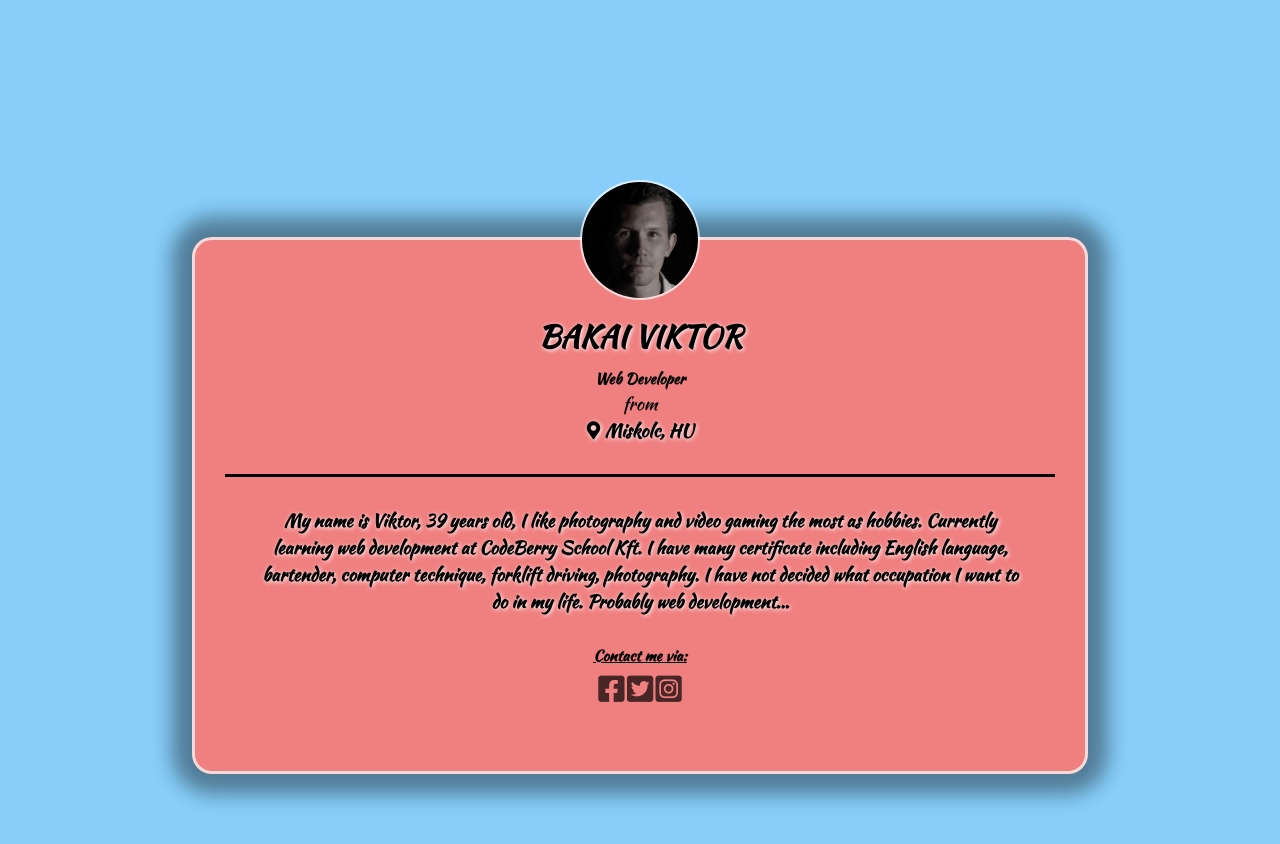
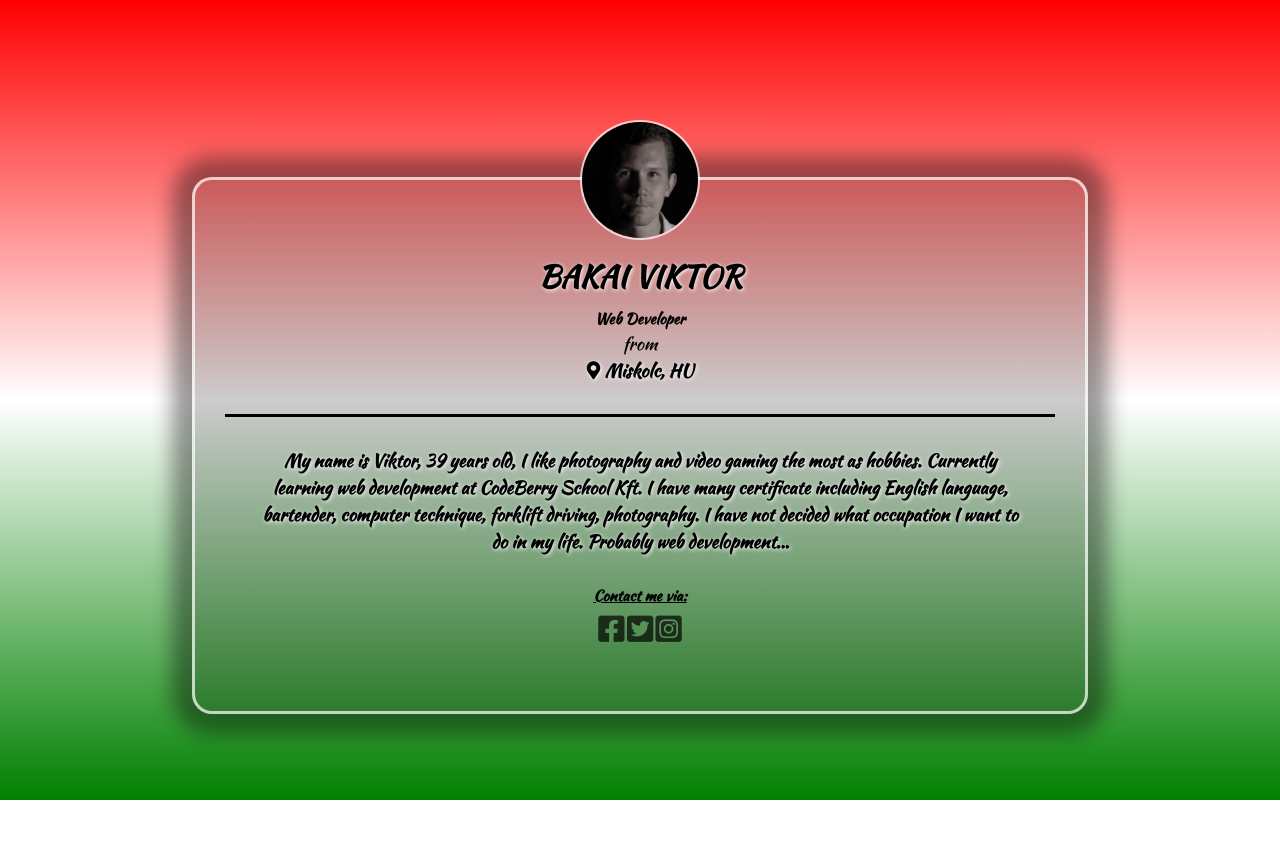
Before and after one commit to BakaiViktorWebDesign/online-businesscard, a plain HTML site: page index.html in a window 1280 px wide. After the commit the page ends 800 px from the top, so only its background shows below. Drawn offline with Linux system fonts and the light colour scheme.

Commit message:
Made for computer users

```diff
--- a/style.css
+++ b/style.css
@@ -13,8 +13,8 @@ body {
   display: flex;
   justify-content: center;
   align-items: center;
-  height: 120vh;
-  background-color: lightskyblue;
+  height: 100vh;
+  background: linear-gradient(red, white, green);
 }
 
 p {
@@ -28,13 +28,13 @@ span {
 }
 
 .profile-card {
-  background-color: lightcoral;
+  background-color: rgba(0,0,0,.2);
   width: 70%;
   max-width: calc(100vw - 10vw);
   border-radius: 2rem;
   border: .3rem solid rgba(255,255,255,.7);
   box-shadow: 0 0 2rem 2rem rgba(0,0,0,.4);
-  margin-top: 6rem;
+  margin-top: 10rem;
   margin-bottom: 1rem;
 }
 
```
